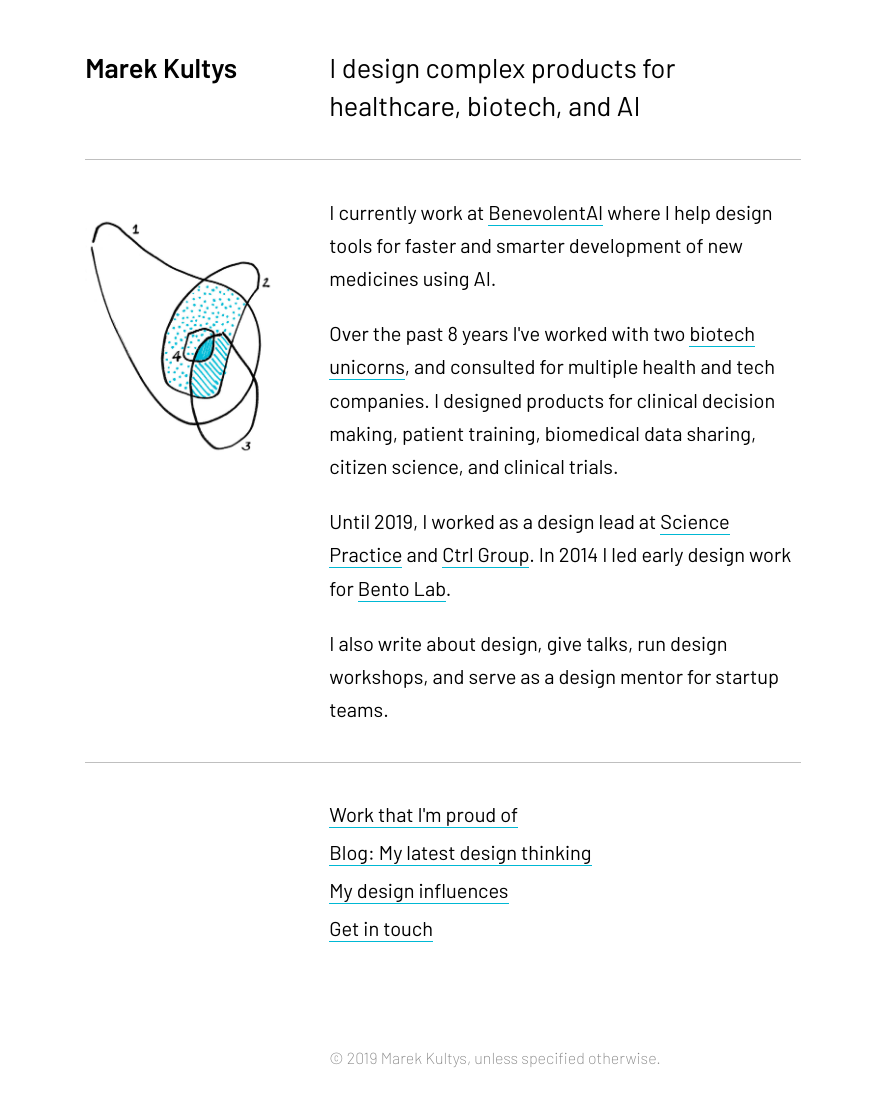
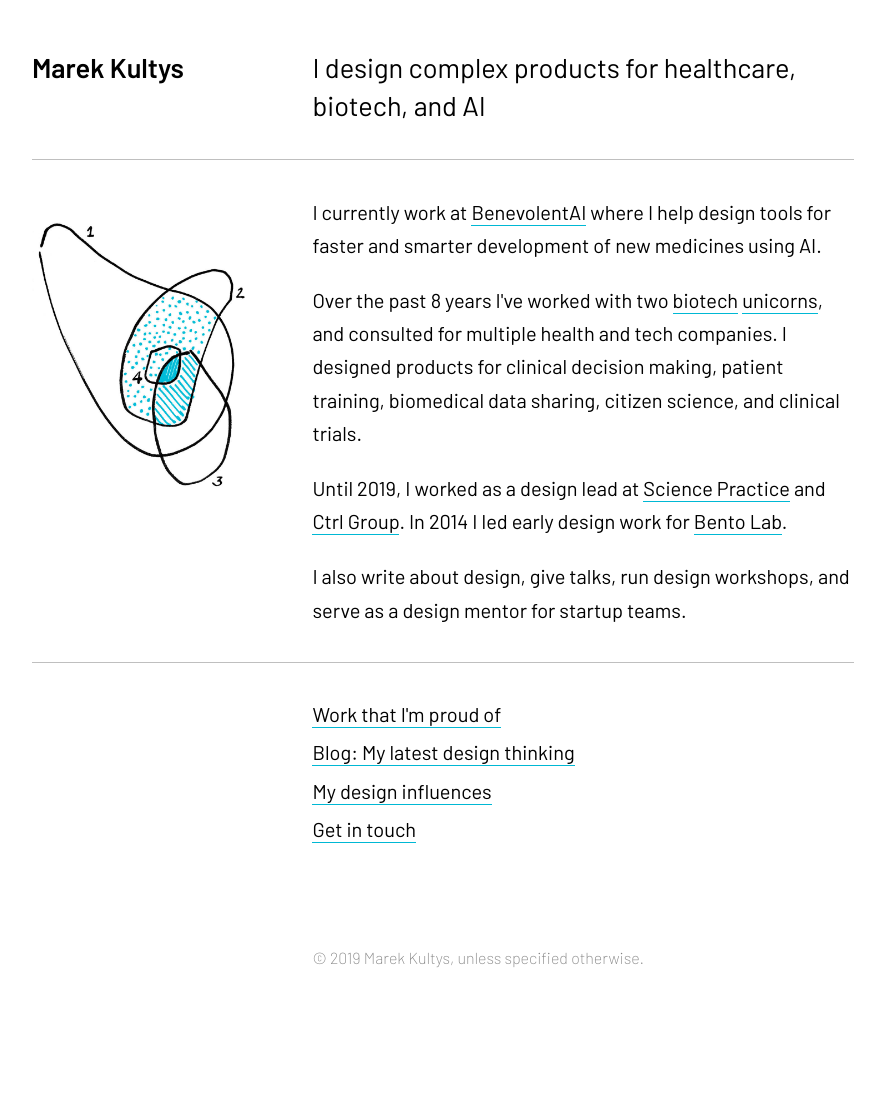
Before and after one commit to marek-kultys/marekkultys.github.io, a Jekyll site: the page built from index.html, in a window 1280 px wide. Shown: the whole page, without its empty margins (197-1082 px from the left). Built offline with Jekyll 4.4.1, drawn with Linux system fonts in a browser that asks for light colours; after the commit the page ends 1011 px from its top, so only the background shows below that.

Commit message:
Copy edits

```diff
--- a/_sass/body.scss
+++ b/_sass/body.scss
@@ -166,15 +166,16 @@
    padding-left: 1em;
    padding-right: 1em;
    @include outer-container(100%);
+   max-width: 1280px;
 }
 
 .container {
    @include span-columns(12);
    @include shift(0);
-   max-width: 840px;
+   // max-width: 840px;
    @include media($landscape) {
-      @include span-columns(7);
-      @include shift(2.5);
+      @include span-columns(8);
+      @include shift(2);
    }
 
    .container-one-third {
```
